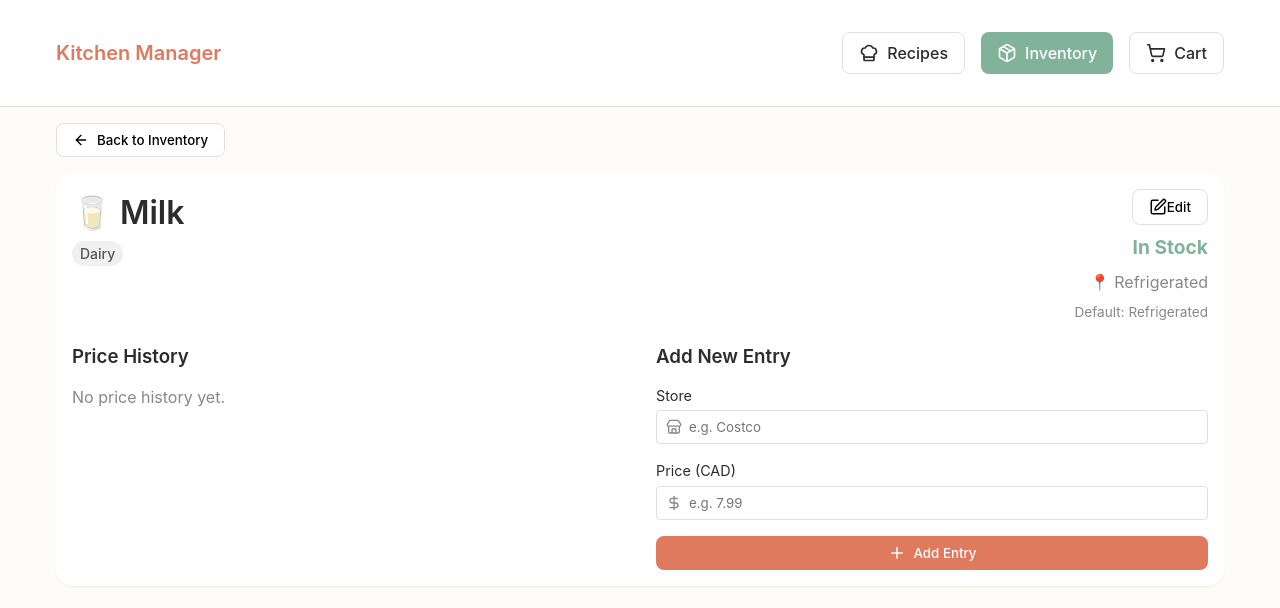
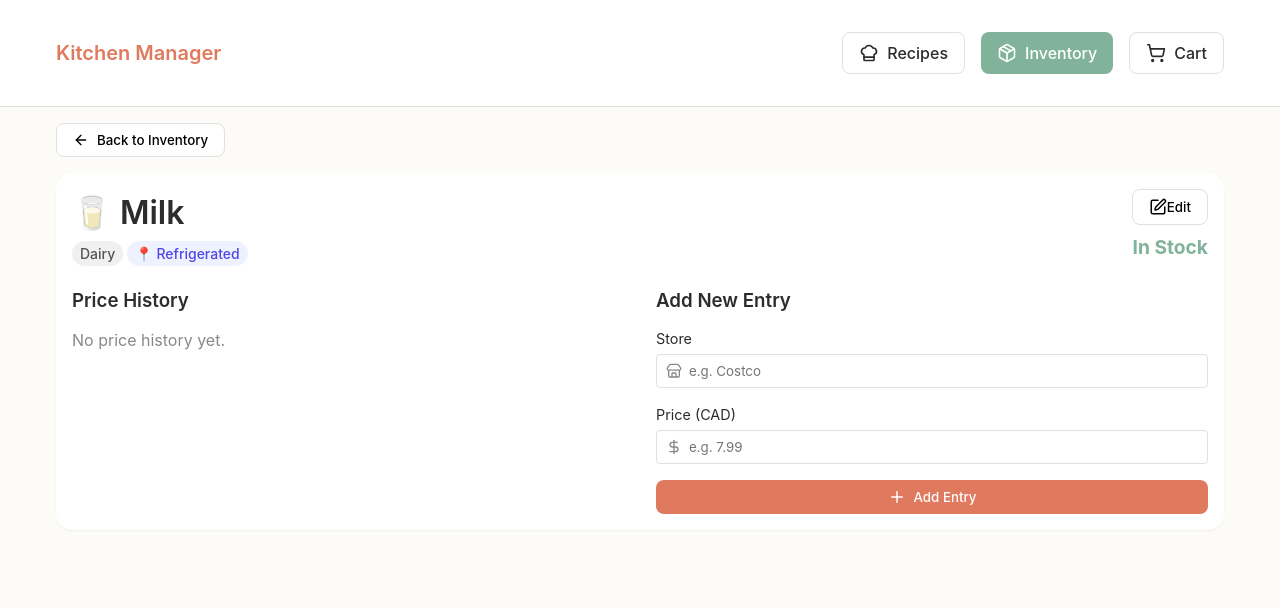
Before and after one commit to aalizelau/cooking-management-app, a React app: page /inventory/1 in a window 1280 px wide. Shown: the top 608 px of the page. Built offline with nearby package versions, Linux system fonts and the light colour scheme; the HTML template or start-up script is replaced by a standard one.

Commit message:
updated the Ingredient Detail view

```diff
--- a/src/pages/IngredientDetail.jsx
+++ b/src/pages/IngredientDetail.jsx
@@ -156,7 +156,12 @@ const IngredientDetail = ({ id: propId }) => {
                                     {ingredient.emoji && <span style={{ fontSize: '2rem' }}>{ingredient.emoji}</span>}
                                     <h1 style={{ margin: 0 }}>{ingredient.name}</h1>
                                 </div>
-                                <span className="badge" style={{ backgroundColor: '#f0f0f0', color: '#555' }}>{ingredient.category}</span>
+                                <div style={{ display: 'flex', gap: 'var(--spacing-xs)' }}>
+                                    <span className="badge" style={{ backgroundColor: '#f0f0f0', color: '#555' }}>{ingredient.category}</span>
+                                    <span className="badge" style={{ backgroundColor: '#eef2ff', color: '#4f46e5' }}>
+                                        📍 {ingredient.defaultLocation || ingredient.location}
+                                    </span>
+                                </div>
                             </div>
                         )}
                     </div>
@@ -183,10 +188,6 @@ const IngredientDetail = ({ id: propId }) => {
                                     color: ingredient.stockStatus === 'In Stock' ? 'var(--color-success)' : 'var(--color-danger)'
                                 }}>
                                     {ingredient.stockStatus}
-                                </div>
-                                <div style={{ color: 'var(--color-muted)' }}>📍 {ingredient.location}</div>
-                                <div style={{ fontSize: '0.85rem', color: 'var(--color-muted)' }}>
-                                    Default: {ingredient.defaultLocation || ingredient.location}
                                 </div>
                             </>
                         )}
```
